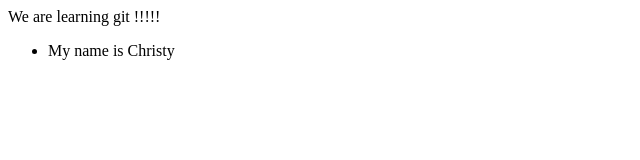
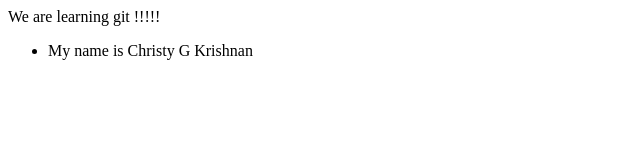
Before and after one commit to ChristyGKrishnan/employee-management, a plain HTML site: page index.html in a window 1280 px wide. Shown: the full height of the page, 0-640 px from the left. Drawn offline with Linux system fonts and the light colour scheme.

Commit message:
correct name

```diff
--- a/index.html
+++ b/index.html
@@ -4,7 +4,8 @@ We are learning git !!!!!
 </head>
 <body>
 <ul>
-<li> My name is Christy</li>
+<li> My name is Christy G Krishnan</li>
+
 <ul>
 </body>
 </html>
```
